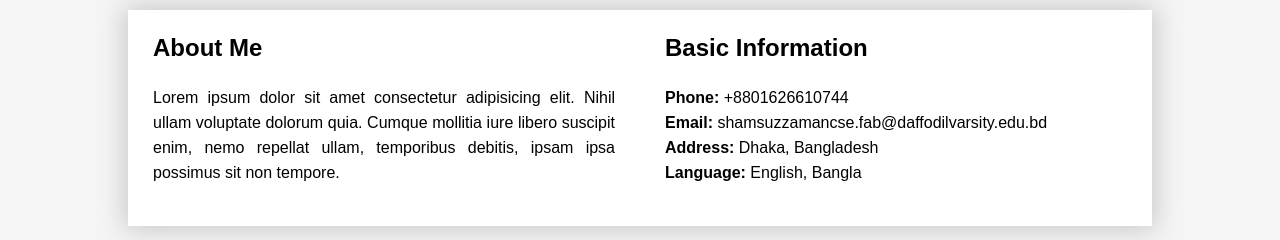
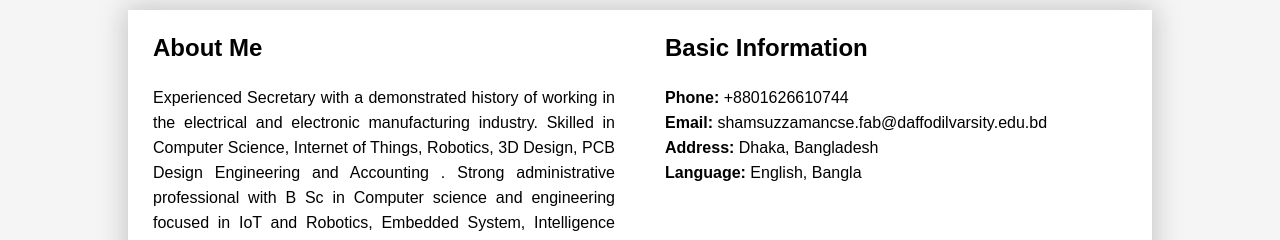
Before and after one commit to shamsuzzaman-miah/shamsuzzaman-miah.github.io, a plain HTML site: page index.html in a window 1280 px wide. Shown: the part 539-779 px from the top of the page. Drawn offline with Linux system fonts and the light colour scheme.

Commit message:
update about

```diff
--- a/index.html
+++ b/index.html
@@ -95,9 +95,7 @@
             <h2>About Me</h2>
             <br>
             <p>
-                Lorem ipsum dolor sit amet consectetur adipisicing elit. Nihil ullam voluptate dolorum quia. Cumque
-                mollitia iure libero suscipit enim, nemo repellat ullam, temporibus debitis, ipsam ipsa possimus sit non
-                tempore.
+                Experienced Secretary with a demonstrated history of working in the electrical and electronic manufacturing industry. Skilled in Computer Science, Internet of Things, Robotics, 3D Design, PCB Design Engineering and Accounting . Strong administrative professional with B Sc in Computer science and engineering focused in IoT and Robotics, Embedded System, Intelligence System, Image Processing from Daffodil International University-DIU.
             </p>
         </div>
         <div class="personal">
```
